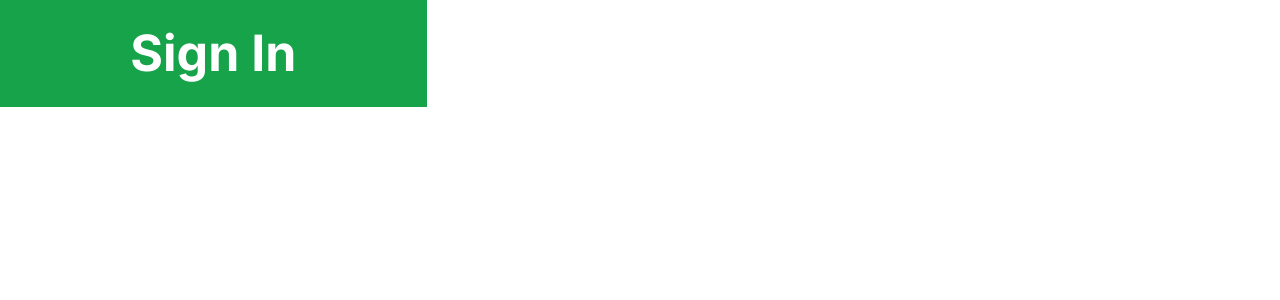
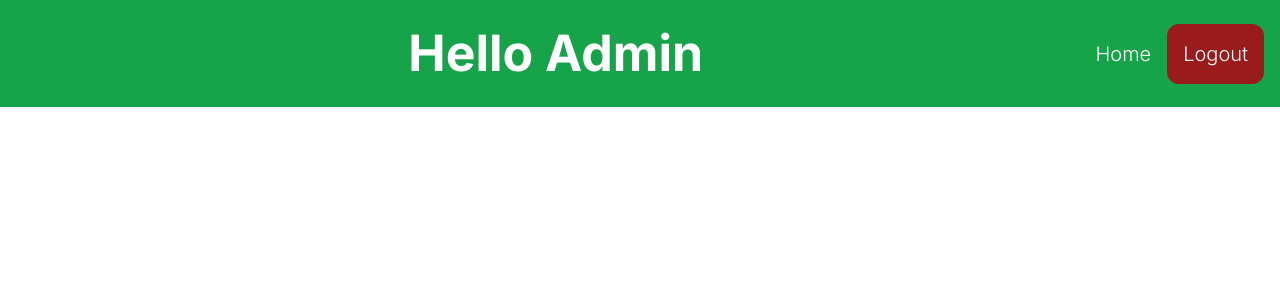
Before and after one commit to simran019/food_app, a Next.js app: page /MainHeader in a window 1280 px wide. Shown: the top 300 px of the page. Built offline with nearby package versions, Linux system fonts and the light colour scheme.

Commit message:
used createcontext and usecontext to avoid propdrilling:

```diff
--- a/app/MainHeader/page.tsx
+++ b/app/MainHeader/page.tsx
@@ -1,13 +1,16 @@
 import Wrapper from "../Helpers/page";
 import Navigation from "../Navigation/page";
+import { useContext } from "react";
+import AuthContext from "../store/page";
 
 const MainHeader = (props: any) => {
-  const info = props?.isAuthenticated ? "w-screen justify-between" : "w-1/3 justify-center";
+  const isAuthenticated = useContext(AuthContext);
+  const newClass = isAuthenticated
+    ? "w-screen justify-between"
+    : "w-1/3 justify-center";
   return (
-    <div className={`flex bg-green-600 headerFont text-center p-4 ${info}`}>
-      {props.isAuthenticated && <div></div>}
-      {props.isAuthenticated? <div>Hello Admin</div>:<div>Sign In</div>}
-      <Navigation isAuthenticated={props.isAuthenticated} onLogout={props.onLogout}/>
+    <div className={`flex bg-green-600 headerFont text-center p-4 ${newClass}`}>
+      <Navigation onLogout={props.onLogout} />
     </div>
   );
 };
--- a/app/Navigation/page.tsx
+++ b/app/Navigation/page.tsx
@@ -1,15 +1,26 @@
-const Navigation =(props:any)=>{
-    const clickHandler = () => {
-        props.onLogout();
-      };
-    return(
-        props.isAuthenticated && <div className="flex justify-between items-center w-fit gap-4 font-light text-xl">
+import AuthContext from "../store/page";
+import { useContext } from "react";
+const Navigation = (props: any) => {
+  const isAuthenticated = useContext(AuthContext);
+  const clickHandler = () => {
+    props.onLogout();
+  };
+  return (
+    <>
+    {isAuthenticated && <div></div>}
+    {isAuthenticated? <div>Hello Admin</div>:<div>Sign In</div>}
+    {isAuthenticated && (
+
+      <div className="flex justify-between items-center w-fit gap-4 font-light text-xl">
+
         <button>Home</button>
         <button className="bg-red-800 p-4 rounded-xl" onClick={clickHandler}>
           Logout
         </button>
       </div>
-    )
-}
+    )}
+    </>
+  );
+};
 
 export default Navigation;
--- a/app/page.tsx
+++ b/app/page.tsx
@@ -5,6 +5,7 @@ import Wrapper from "./Helpers/page";
 import Login from "./Login/page";
 import MainHeader from "./MainHeader/page";
 import Dashboard from "./Home/page";
+import AuthContext from "./store/page";
 
 export default function Home() {
   const [isLoggedIn, setisLoggedIn] = useState(false);
@@ -24,9 +25,15 @@ export default function Home() {
     }
   }, [isLoggedIn]);
   return (
-    <Wrapper>
-      <MainHeader isAuthenticated={isLoggedIn} onLogout={logoutHandler}/>
-      {isLoggedIn?<Dashboard/>:<Login onLogin={loginHandler} onLogout={logoutHandler}/>}
-    </Wrapper>
+      <AuthContext.Provider value={isLoggedIn}>
+        <Wrapper>
+        <MainHeader onLogout={logoutHandler} />
+        {isLoggedIn ? (
+          <Dashboard />
+        ) : (
+          <Login onLogin={loginHandler} onLogout={logoutHandler} />
+        )}
+        </Wrapper>
+      </AuthContext.Provider>
   );
 }
--- /dev/null
+++ b/app/store/page.tsx
@@ -0,0 +1,7 @@
+import {createContext} from "react";
+
+const AuthContext = createContext({
+    isLoggedIn:false
+})
+
+export default AuthContext;
```
